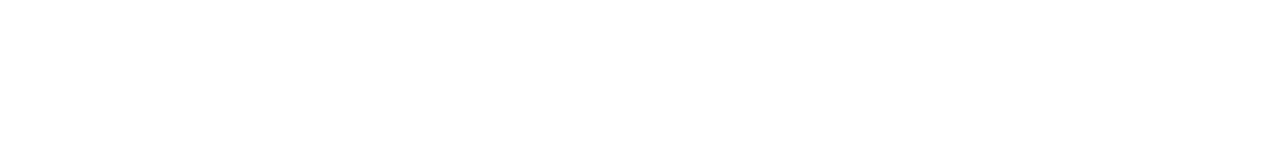
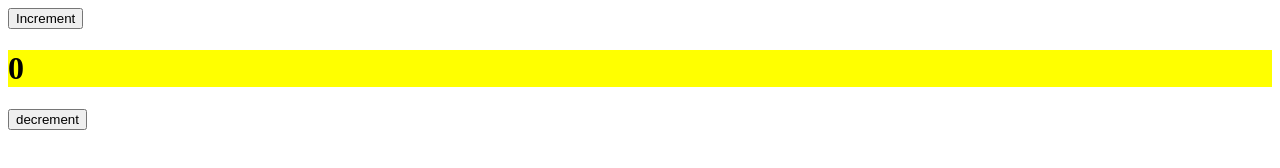
Before and after one commit to omkarp887/React-Fizz-Buzz---React-Project-March-22-Batch, a React app: page / in a window 1280 px wide. Built offline with nearby package versions, Linux system fonts and the light colour scheme.

Commit message:
React-Fizz-Buzz---React-Project-March-22-Batch

```diff
--- a/src/components/App.js
+++ b/src/components/App.js
@@ -1,13 +1,36 @@
-import React from 'react'
+import React, { useState } from "react";
 import '../styles/App.css';
+
+
 const App = () => {
+  const state = useState();
+  const [count, setCount] = useState(0);
+
+
+  const IncNum =()=>{
+    // console.log('clicked')
+    setCount(count + 1);
+  }
+
+  const DecNum =()=>{
+    // console.log('clicked')
+    if(count > 0){
+    setCount(count - 1);
+    }
+  }
+
 
 
   return (
     <div id="main">
+    <button onClick={IncNum}>Increment</button>
 
+    <h1 className= {count % 5 == 0 && count % 3 == 0 ? 'fizzbuzz' : (count % 3 == 0) ? 'fizz' : (count % 5 == 0 ) ? 'buzz' : 'normal'}>{count}</h1>
+
+    <button onClick={DecNum}>decrement</button>
     </div>
   )
+
 }
 
 
--- a/src/styles/App.css
+++ b/src/styles/App.css
@@ -1,15 +1,19 @@
 .fizz{
+    /* If number is divisible 3, it will have class of "fizz" */
     background-color: red;
 }
 
 .buzz{
+    /* If number is divisible 5, it will have class of "buzz" */
     background-color: blue;
 }
 
 .fizzbuzz{
+    /* If number is divisible by 5 and 3, it will have class of "fizzbuzz" */
     background-color: yellow;
 }
 
 .normal{
+    /* If its neither of the above three cases, it will have a class of "normal" */
     background-color: pink;
 }
```
Also changed, not shown: 1 other file.
